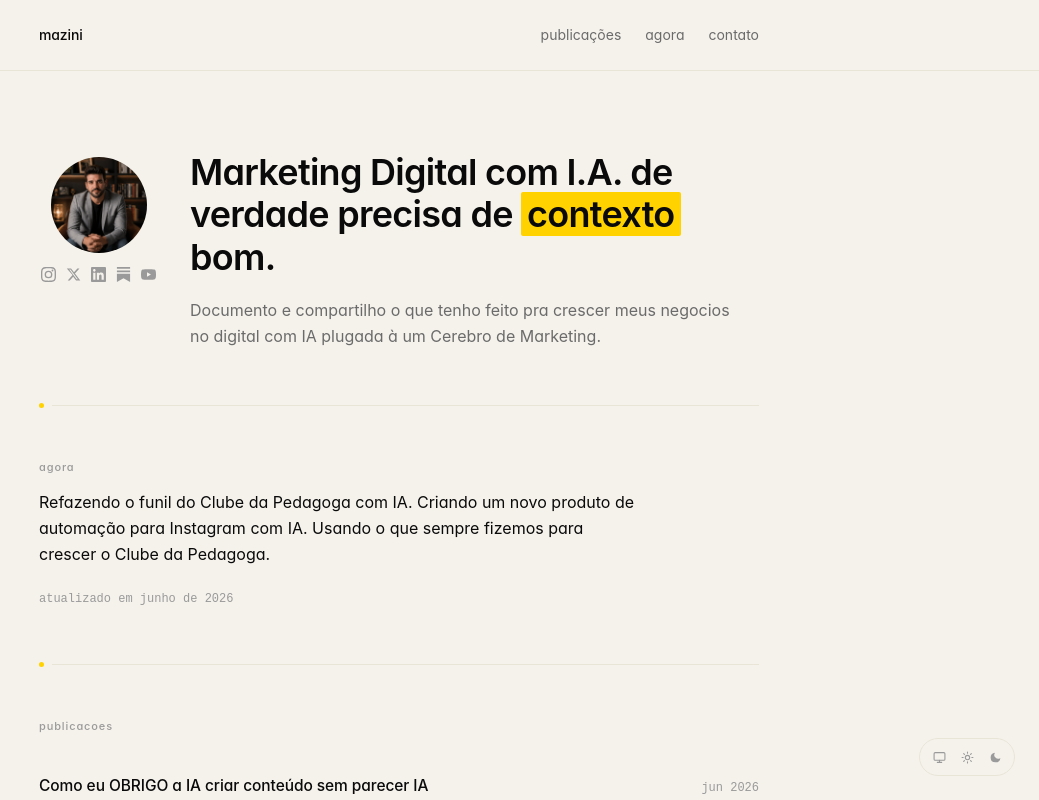
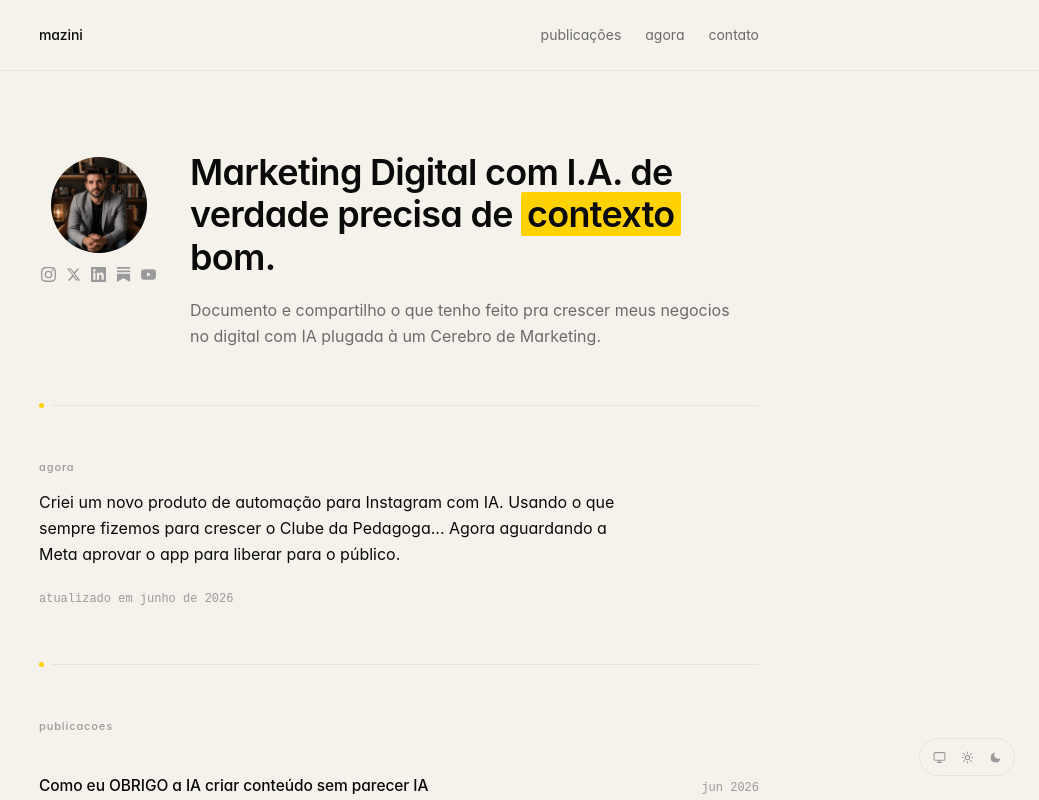
Before and after one commit to luizmazini/luizmazini-site, a Nuxt app: page / in a window 1280 px wide. Shown: the top 800 px of the page, without its empty margins (241-1280 px from the left). Built offline with nearby package versions, Linux system fonts and the light colour scheme.

Commit message:
atualizar o Now

```diff
--- a/app/components/NowBlock.vue
+++ b/app/components/NowBlock.vue
@@ -9,8 +9,8 @@
     <span class="t-label">agora</span>
 
     <p class="now-body">
-      Refazendo o funil do Clube da Pedagoga com IA.
-      Criando um novo produto de automação para Instagram com IA. Usando o que sempre fizemos para crescer o Clube da Pedagoga.
+      Criei um novo produto de automação para Instagram com IA. Usando o que sempre fizemos para crescer o Clube da Pedagoga...
+      Agora aguardando a Meta aprovar o app para liberar para o público.
     </p>
 
     <span class="t-meta now-meta">atualizado em junho de 2026</span>
```
